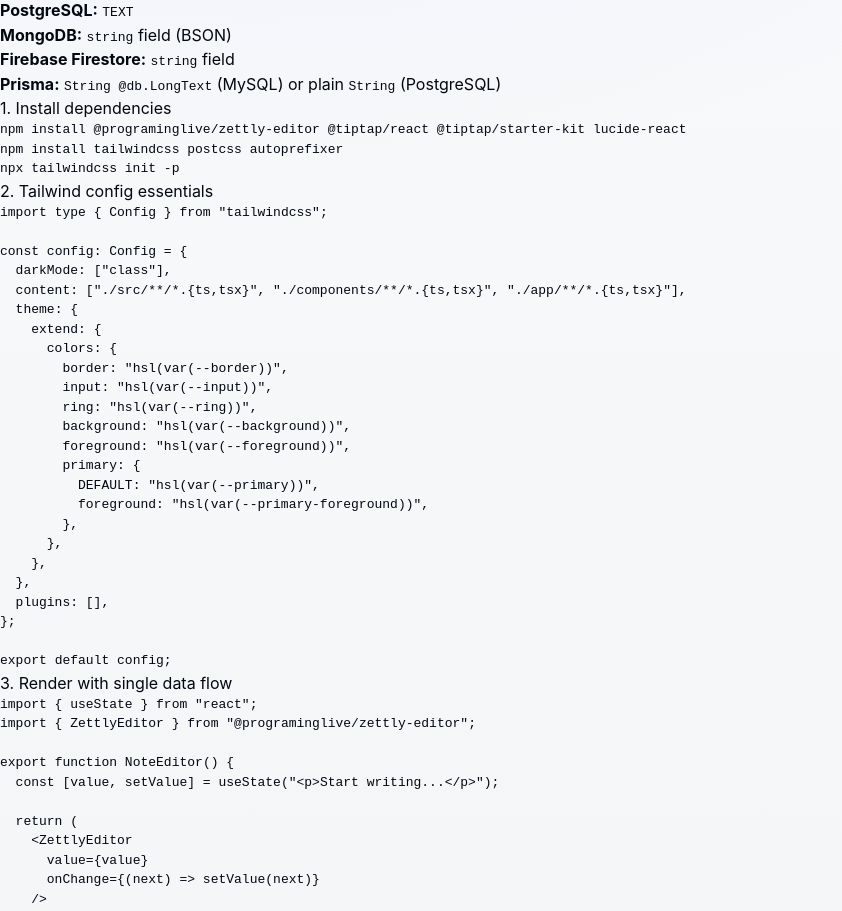
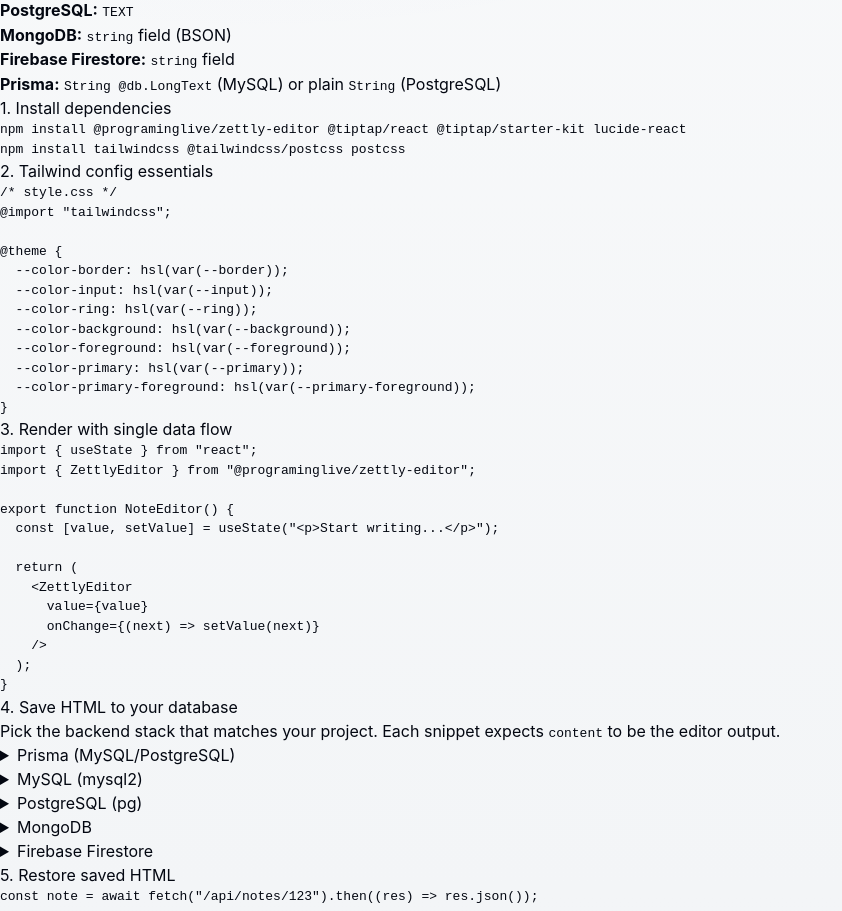
Before and after one commit to programinglive/zettly-editor, a React (Vite) app in the folder example/: page / in a window 1280 px wide. Shown: the part 1900-2811 px from the top of the page, without its empty margins (0-842 px from the left). Built offline with nearby package versions, Linux system fonts and the light colour scheme; no server answers.

Commit message:
docs: update integration tutorial for React 19, Tiptap 3, and Tailwind 4

```diff
--- a/example/src/app.tsx
+++ b/example/src/app.tsx
@@ -402,39 +402,26 @@
               <h4 className="text-base font-medium text-zinc-900 dark:text-zinc-100">1. Install dependencies</h4>
               <SyntaxHighlighter
                 code={`npm install @programinglive/zettly-editor @tiptap/react @tiptap/starter-kit lucide-react
-npm install tailwindcss postcss autoprefixer
-npx tailwindcss init -p`}
+npm install tailwindcss @tailwindcss/postcss postcss`}
                 language="bash"
               />
             </div>
             <div>
               <h4 className="text-base font-medium text-zinc-900 dark:text-zinc-100">2. Tailwind config essentials</h4>
               <SyntaxHighlighter
-                code={`import type { Config } from "tailwindcss";
+                code={`/* style.css */
+@import "tailwindcss";
 
-const config: Config = {
-  darkMode: ["class"],
-  content: ["./src/**/*.{ts,tsx}", "./components/**/*.{ts,tsx}", "./app/**/*.{ts,tsx}"],
-  theme: {
-    extend: {
-      colors: {
-        border: "hsl(var(--border))",
-        input: "hsl(var(--input))",
-        ring: "hsl(var(--ring))",
-        background: "hsl(var(--background))",
-        foreground: "hsl(var(--foreground))",
-        primary: {
-          DEFAULT: "hsl(var(--primary))",
-          foreground: "hsl(var(--primary-foreground))",
-        },
-      },
-    },
-  },
-  plugins: [],
-};
-
-export default config;`}
-                language="typescript"
+@theme {
+  --color-border: hsl(var(--border));
+  --color-input: hsl(var(--input));
+  --color-ring: hsl(var(--ring));
+  --color-background: hsl(var(--background));
+  --color-foreground: hsl(var(--foreground));
+  --color-primary: hsl(var(--primary));
+  --color-primary-foreground: hsl(var(--primary-foreground));
+}`}
+                language="css"
               />
             </div>
             <div>
--- a/example/src/syntax-highlighter.tsx
+++ b/example/src/syntax-highlighter.tsx
@@ -5,6 +5,7 @@
 import typescript from "highlight.js/lib/languages/typescript";
 import bash from "highlight.js/lib/languages/bash";
 import json from "highlight.js/lib/languages/json";
+import css from "highlight.js/lib/languages/css";
 
 const languageLoaders: Record<string, () => void> = {
   xml: () => hljs.registerLanguage("xml", xml),
@@ -16,6 +17,7 @@
   bash: () => hljs.registerLanguage("bash", bash),
   shell: () => hljs.registerLanguage("bash", bash),
   json: () => hljs.registerLanguage("json", json),
+  css: () => hljs.registerLanguage("css", css),
 };
 
 const ensureLanguageRegistered = (lang: string) => {
--- a/package.json
+++ b/package.json
@@ -88,7 +88,7 @@
   "devDependencies": {
     "@commitlint/cli": "20.3.1",
     "@commitlint/config-conventional": "20.3.1",
-    "@programinglive/commiter": "1.2.18",
+    "@programinglive/commiter": "^1.2.18",
     "@testing-library/dom": "^10.4.1",
     "@testing-library/react": "16.3.2",
     "@types/node": "25.0.9",
```
Also changed, not shown: 1 other file (tests, documents, lock files or other folders).
